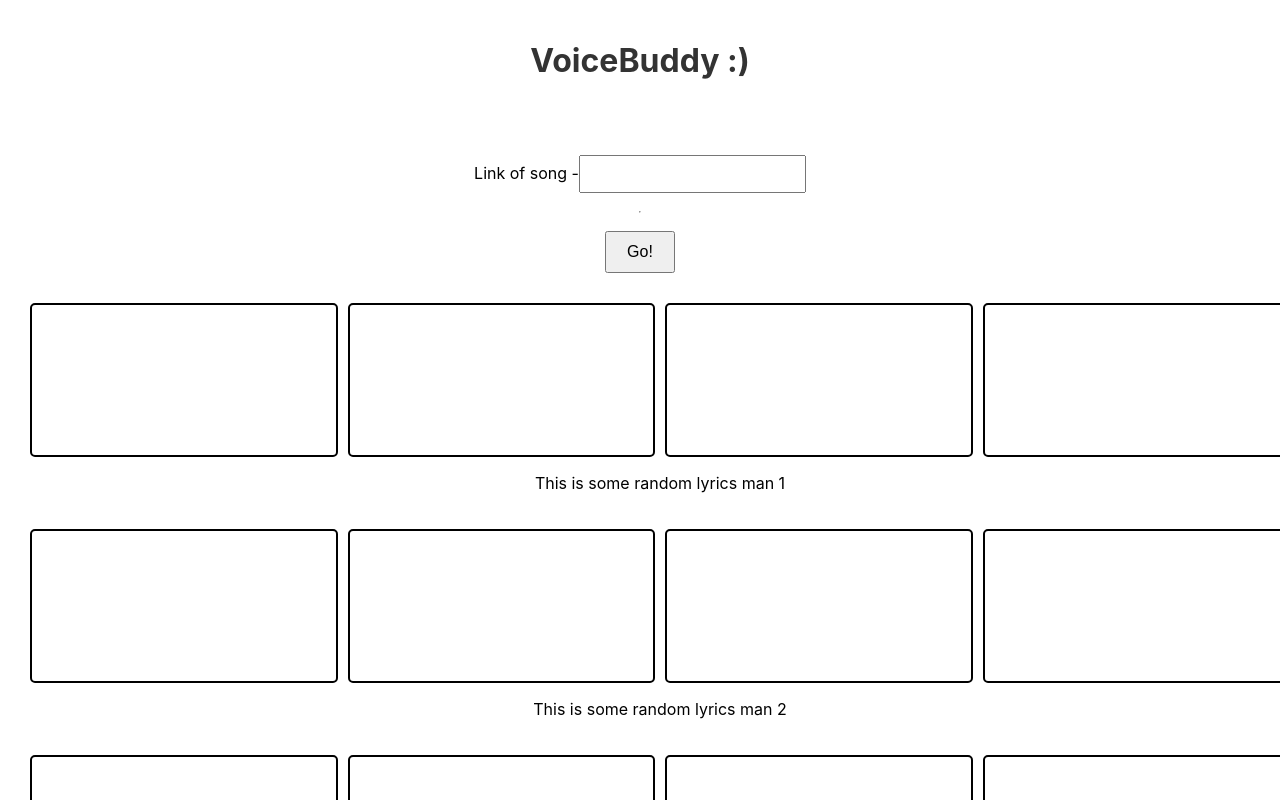
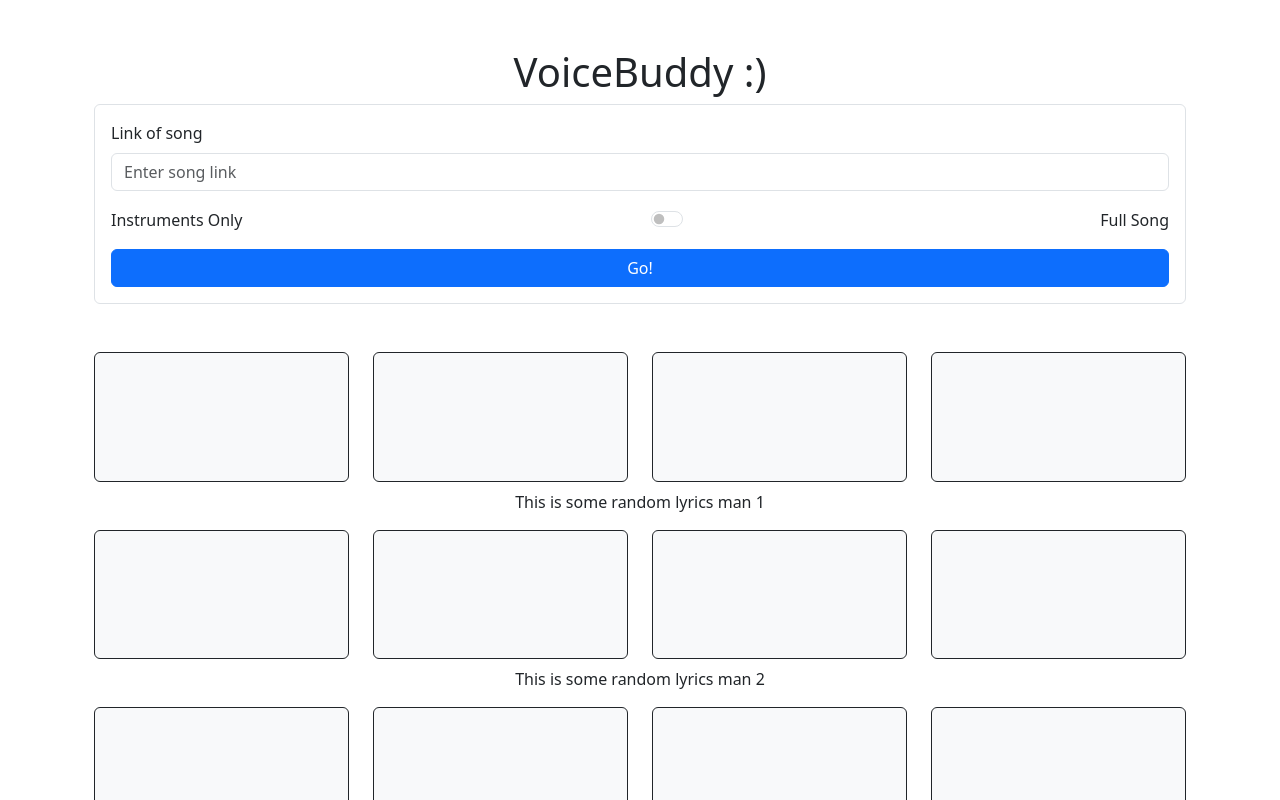
Before and after one commit to gracetownland/Hackcamp2024, a React (Create React App) app in the folder voice-buddy/: page / in a window 1280 px wide. Shown: the top 800 px of the page. Built offline with nearby package versions, Linux system fonts and the light colour scheme.

Commit message:
changed css to bootstrap

```diff
--- a/voice-buddy/src/App.css
+++ /dev/null
@@ -1,38 +0,0 @@
-.app-container {
-  display: flex;
-  flex-direction: column;
-  align-items: center;
-  //justify-content: center;
-  min-height: 100vh;
-  text-align: center;
-}
-
-label {
-  margin-bottom: 10px;
-}
-
-input {
-  margin-top: 5px;
-  padding: 8px;
-  font-size: 1rem;
-}
-
-/* hr {
-  width: 50%;
-  margin: 20px auto;
-} */
-
-button {
-  padding: 10px 20px;
-  font-size: 1rem;
-  cursor: pointer;
-  margin-top: 10px;
-}
-/* App.css */
-.app-container {
-  display: flex;
-  flex-direction: column;
-  align-items: center;
-  padding: 20px;
-  gap: 30px; /* Space between Form and RectangleGrid */
-}
--- a/voice-buddy/src/App.js
+++ b/voice-buddy/src/App.js
@@ -1,14 +1,22 @@
 // App.js
 import React from 'react';
-import './App.css';
-import Form from './Components/Form'
+import 'bootstrap/dist/css/bootstrap.min.css'; // Ensure Bootstrap is imported
+import Form from './Components/Form';
 import RectangleGrid from './Components/RectangleGrid';
 
 export default function App() {
   return (
-    <div className="app-container">
-      <Form />
-      <RectangleGrid numRows={4} />
+    <div className="container my-4">
+      <div className="row">
+        <div className="col-12">
+          <Form />
+        </div>
+      </div>
+      <div className="row mt-4">
+        <div className="col-12">
+          <RectangleGrid numRows={4} />
+        </div>
+      </div>
     </div>
   );
 }
--- a/voice-buddy/src/Components/Form.css
+++ /dev/null
@@ -1,32 +0,0 @@
-/* components/Form.css */
-.form-container {
-  display: flex;
-  flex-direction: column;
-  align-items: center;
-  text-align: center;
-  margin-top: 20px;
-}
-
-label {
-  margin-bottom: 10px;
-}
-
-input {
-  margin-top: 5px;
-  padding: 8px;
-  font-size: 1rem;
-}
-
-button {
-  padding: 10px 20px;
-  font-size: 1rem;
-  cursor: pointer;
-  margin-top: 10px;
-}
-
-h1 {
-  text-align: center;
-  font-size: 2rem;
-  margin-bottom: 20px;
-  color: #333;
-}
--- a/voice-buddy/src/Components/Form.js
+++ b/voice-buddy/src/Components/Form.js
@@ -1,8 +1,8 @@
 import React, { useState } from 'react';
-import './Form.css'; // Make sure this path is correct
 
 export default function Form() {
   const [songLink, setSongLink] = useState(''); // State to hold input value
+  const [isInstrumentsOnly, setIsInstrumentsOnly] = useState(false); // State for toggle
 
   // Update state on input change
   const handleInputChange = (event) => {
@@ -11,26 +11,53 @@ export default function Form() {
 
   // Handle form submission
   const handleSubmit = (event) => {
-    event.preventDefault(); // Prevent form from refreshing the page
-    console.log("Song Link:", songLink); // Log the input value or use it elsewhere
-    // You can add additional actions here, such as sending data to an API
+    event.preventDefault();
+    console.log("Song Link:", songLink);
+    console.log("Mode:", isInstrumentsOnly ? "Instruments Only" : "Full Song");
+  };
+
+  // Toggle switch handler
+  const handleToggleChange = () => {
+    setIsInstrumentsOnly(!isInstrumentsOnly);
   };
 
   return (
-    <>
-      <h1>VoiceBuddy :)</h1>
-      <form className="form-container" onSubmit={handleSubmit}>
-        <label>
-          Link of song -
+    <div className="container mt-4">
+      <h1 className="text-center">VoiceBuddy :)</h1>
+      <form onSubmit={handleSubmit} className="p-3 border rounded">
+        <div className="mb-3">
+          <label htmlFor="songLink" className="form-label">
+            Link of song
+          </label>
           <input
-            name="songLink"
+            type="text"
+            className="form-control"
+            id="songLink"
             value={songLink}
             onChange={handleInputChange}
+            placeholder="Enter song link"
           />
-        </label>
-        <hr />
-        <button type="submit">Go!</button>
+        </div>
+
+        {/* Toggle Switch */}
+        <div className="d-flex align-items-center justify-content-between mb-3">
+          <span className="me-2">Instruments Only</span>
+          <div className="form-check form-switch">
+            <input
+              className="form-check-input"
+              type="checkbox"
+              id="modeSwitch"
+              checked={isInstrumentsOnly}
+              onChange={handleToggleChange}
+            />
+          </div>
+          <span className="ms-2">Full Song</span>
+        </div>
+
+        <button type="submit" className="btn btn-primary w-100">
+          Go!
+        </button>
       </form>
-    </>
+    </div>
   );
 }
--- a/voice-buddy/src/Components/RectangleGrid.css
+++ /dev/null
@@ -1,32 +0,0 @@
-.rectangle-grid {
-  display: flex;
-  flex-direction: column;
-  width: 100vw;          /* Full width of the viewport */
-  margin: 0 auto;
-  gap: 20px;
-  padding: 0 10px;       /* Optional padding to avoid edges */
-  box-sizing: border-box; /* Include padding in width calculation */
-}
-
-.rectangle-row-container {
-  display: flex;
-  flex-direction: column;
-  align-items: center;
-  width: 100%;           /* Full width for each row container */
-}
-
-.rectangle-row {
-  display: flex;
-  justify-content: space-around;
-  gap: 10px;
-  width: 100%;
-}
-
-.rectangle {
-  flex: 1 1 calc(25% - 20px); /* Each rectangle takes up 25% of row width, minus gap */
-  aspect-ratio: 2 / 1;        /* Ensures a 2:1 width-to-height ratio */
-  background-color: transparent;
-  border: 2px solid black;
-  border-radius: 5px;
-  box-sizing: border-box;
-}
--- a/voice-buddy/src/Components/RectangleGrid.js
+++ b/voice-buddy/src/Components/RectangleGrid.js
@@ -1,22 +1,25 @@
 // RectangleGrid.js
 import React from 'react';
-import './RectangleGrid.css';
 
 export default function RectangleGrid({ numRows }) {
   const rectangles = Array.from({ length: numRows * 4 }); // Total number of rectangles
 
   return (
-    <div className="rectangle-grid">
+    <div className="container my-4">
       {Array.from({ length: numRows }).map((_, rowIndex) => (
-        <div key={rowIndex} className="rectangle-row-container">
-          <div className="rectangle-row">
+        <div key={rowIndex} className="mb-3">
+          <div className="row text-center">
             {/* Render four rectangles per row */}
             {rectangles.slice(rowIndex * 4, rowIndex * 4 + 4).map((_, index) => (
-              <div key={index} className="rectangle"></div>
+              <div key={index} className="col-3">
+                <div className="border border-dark rounded bg-light" style={{ paddingTop: '50%', position: 'relative' }}>
+                  <div style={{ position: 'absolute', top: 0, left: 0, right: 0, bottom: 0 }}></div>
+                </div>
+              </div>
             ))}
           </div>
           {/* Text under each row */}
-          <p className="row-text">This is some random lyrics man {rowIndex + 1}</p>
+          <p className="text-center mt-2">This is some random lyrics man {rowIndex + 1}</p>
         </div>
       ))}
     </div>
--- a/voice-buddy/src/index.css
+++ /dev/null
@@ -1,13 +0,0 @@
-body {
-  margin: 0;
-  font-family: -apple-system, BlinkMacSystemFont, 'Segoe UI', 'Roboto', 'Oxygen',
-    'Ubuntu', 'Cantarell', 'Fira Sans', 'Droid Sans', 'Helvetica Neue',
-    sans-serif;
-  -webkit-font-smoothing: antialiased;
-  -moz-osx-font-smoothing: grayscale;
-}
-
-code {
-  font-family: source-code-pro, Menlo, Monaco, Consolas, 'Courier New',
-    monospace;
-}
```
Also changed, not shown: voice-buddy/src/Components/Rectangle.js (+20 -2 lines), voice-buddy/src/index.js (+3 -4 lines), voice-buddy/src/Components/Rectangle.css (added).
